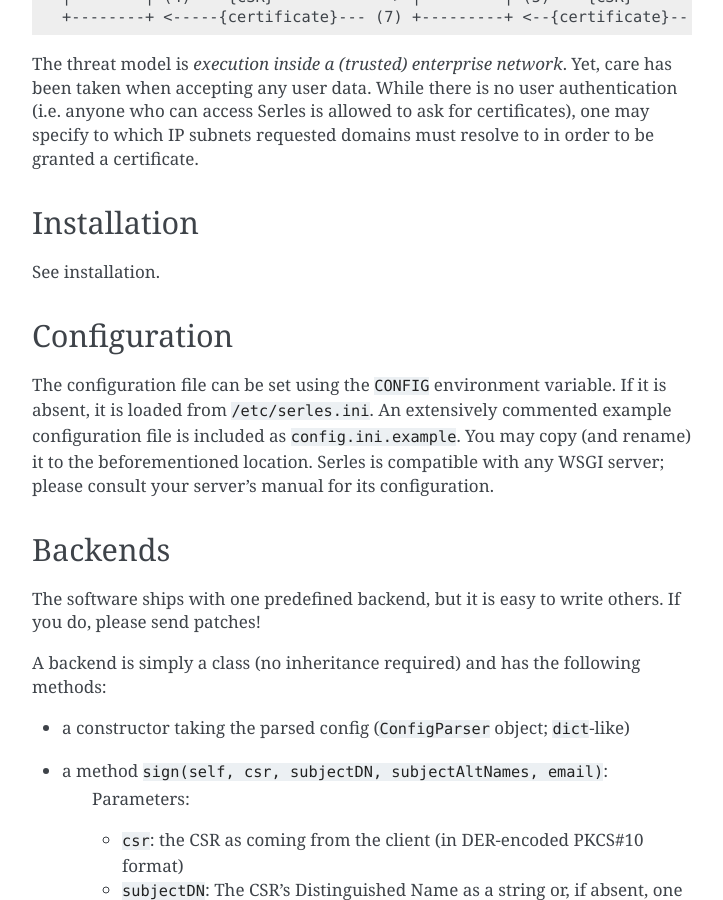
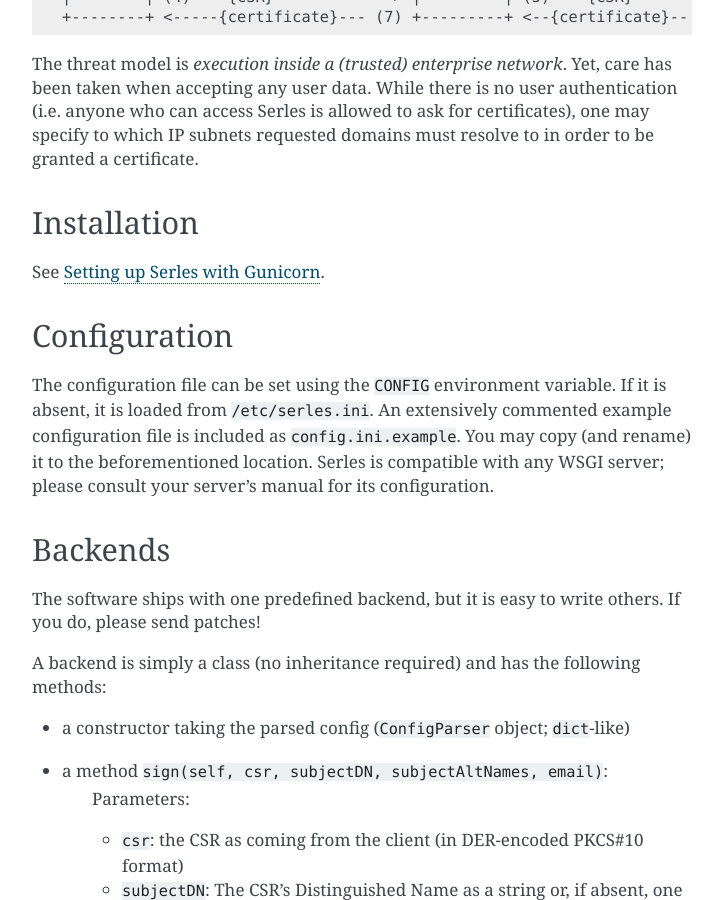
Before and after one commit to dvtirol/serles-acme, a Sphinx documentation site: the page built from docs/index.rst, in a window 1280 px wide and 900 px high, scrolled down 836 px. Shown: the whole window, without its empty margins (388-1111 px from the left). Built offline with Sphinx 7.4.7, drawn with Linux system fonts in a browser that asks for light colours.

Commit message:
move ref marker to correct location

```diff
--- a/docs/installation.rst
+++ b/docs/installation.rst
@@ -1,6 +1,6 @@
+.. |ejbca-host| replace:: localhost:9443
+
 .. _installation:
-
-.. |ejbca-host| replace:: localhost:9443
 
 Setting up Serles with Gunicorn
 ===============================
```
